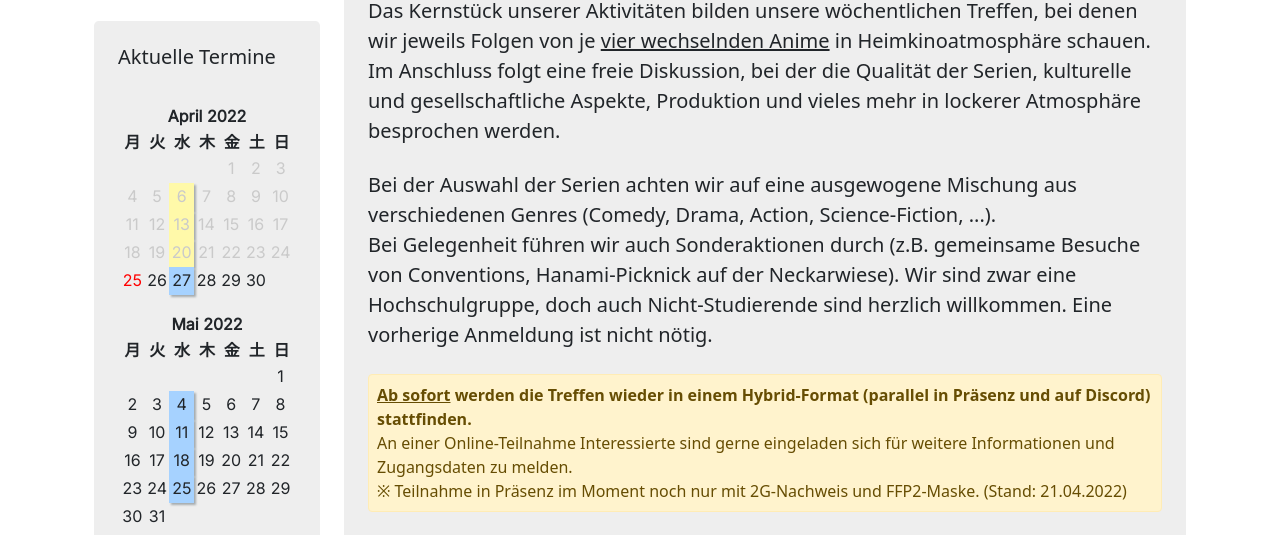
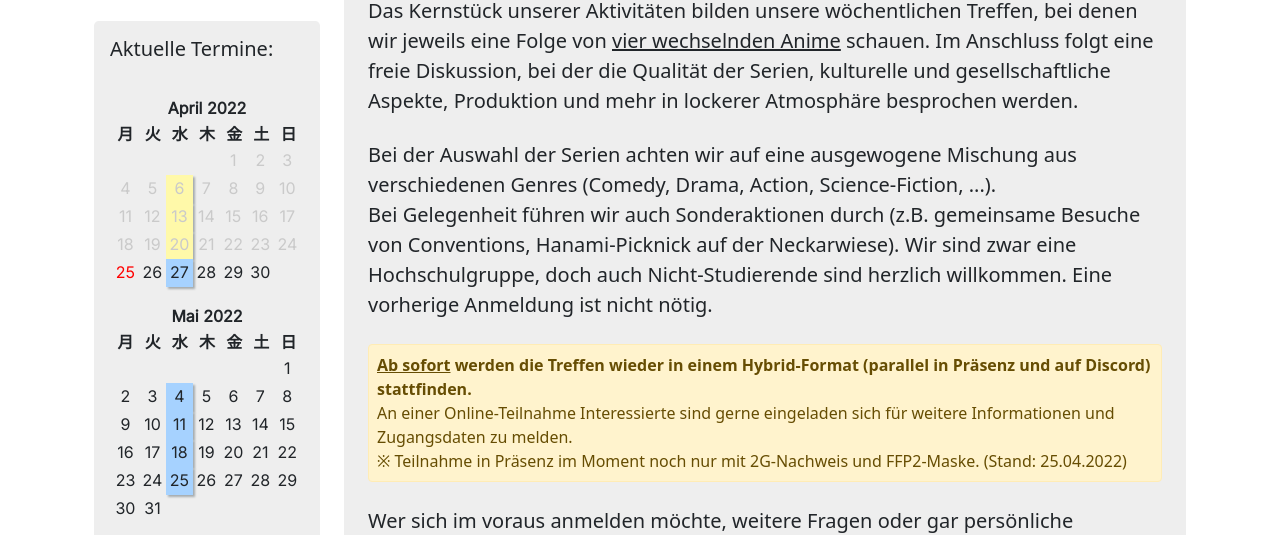
Before and after one commit to rosendpa/ani-heidelberg-page, a plain HTML site: page index.html in a window 1280 px wide. Shown: the part 433-968 px from the top of the page. Drawn offline with Linux system fonts and the light colour scheme.

Commit message:
fix der verschwindenden sidebar und und kleine edits

```diff
--- a/index.html
+++ b/index.html
@@ -393,8 +393,8 @@
                   <div class="p-1 my-4 rounded-3" style="background-color: #eeeeee;">
                     <img src="img/logo_sidebar.png" width="100%">
                   </div>
-                  <div class="p-4 my-2 rounded-3" style="background-color: #eeeeee">
-                    <h5>Aktuelle Termine</h5>
+                  <div class="p-3 my-2 rounded-3" style="background-color: #eeeeee;">
+                    <h5>Aktuelle Termine:</h5>
                     <br>
                     <!-- CALENDAR -->
                     <div class="container" style = "content: border-box;">
@@ -416,9 +416,9 @@
                   <div class="p-4 my-4 rounded-3" style="background-color: #eeeeee;">
                     <h1 class="display-4">Willkommen beim Anime-Club an der Universität Heidelberg!</h1>
                     <p class="lead my-4"> Wir sind eine Hochschulgruppe, die sich dem Anime, dem Manga, dem Cosplay und der japanischen Kultur verschrieben hat. <br>
-                    Das Kernstück unserer Aktivitäten bilden unsere wöchentlichen Treffen, bei denen wir jeweils Folgen von je <a class="text-dark" href="#program">vier wechselnden Anime</a> in Heimkinoatmosphäre schauen. Im Anschluss folgt eine freie Diskussion, bei der die Qualität der Serien, kulturelle und gesellschaftliche Aspekte, Produktion und vieles mehr in lockerer Atmosphäre besprochen werden.
+                    Das Kernstück unserer Aktivitäten bilden unsere wöchentlichen Treffen, bei denen wir jeweils eine Folge von <a class="text-dark" href="#program">vier wechselnden Anime</a> schauen. Im Anschluss folgt eine freie Diskussion, bei der die Qualität der Serien, kulturelle und gesellschaftliche Aspekte, Produktion und mehr in lockerer Atmosphäre besprochen werden.
                     </p>
-                    <p class="lead my-4">
+                    <p class="my-4 lead">
                     Bei der Auswahl der Serien achten wir auf eine ausgewogene Mischung aus verschiedenen Genres (Comedy, Drama, Action, Science-Fiction, ...).<br>
                     Bei Gelegenheit führen wir auch Sonderaktionen durch (z.B. gemeinsame Besuche von Conventions, Hanami-Picknick auf der Neckarwiese).
                     Wir sind zwar eine Hochschulgruppe, doch auch Nicht-Studierende sind herzlich willkommen. Eine vorherige Anmeldung ist nicht nötig.
@@ -434,7 +434,7 @@
                     <div class="alert p-2 my-4 alert-warning" role="alert">
                         <b><u>Ab sofort</u> werden die Treffen wieder in einem Hybrid-Format (parallel in Präsenz und auf Discord) stattfinden. </b><br>
                         An einer Online-Teilnahme Interessierte sind gerne eingeladen sich für weitere Informationen und Zugangsdaten zu melden. <br>
-                        ※ Teilnahme in Präsenz im Moment noch nur mit 2G-Nachweis und FFP2-Maske. (Stand:&nbsp;21.04.2022)
+                        ※ Teilnahme in Präsenz im Moment noch nur mit 2G-Nachweis und FFP2-Maske. (Stand:&nbsp;25.04.2022)
                         <div class="small"></div>
                     </div>
 
@@ -642,11 +642,9 @@
     <script> // Zustimmung für Karte abwarten
       const iframe = document.getElementById("mapframe");
       const iframe2 = document.getElementById("consentframe");
-      const icard = document.getElementsByClassName("col")[0];
       document.getElementById("mapbutton").addEventListener("click", function() {
         iframe.classList.toggle("hidden");
         iframe2.classList.toggle("hidden");
-        icard.classList.toggle("hidden");
         iframe.setAttribute("src", iframe.getAttribute("data-src"))
       });
     </script>
```
